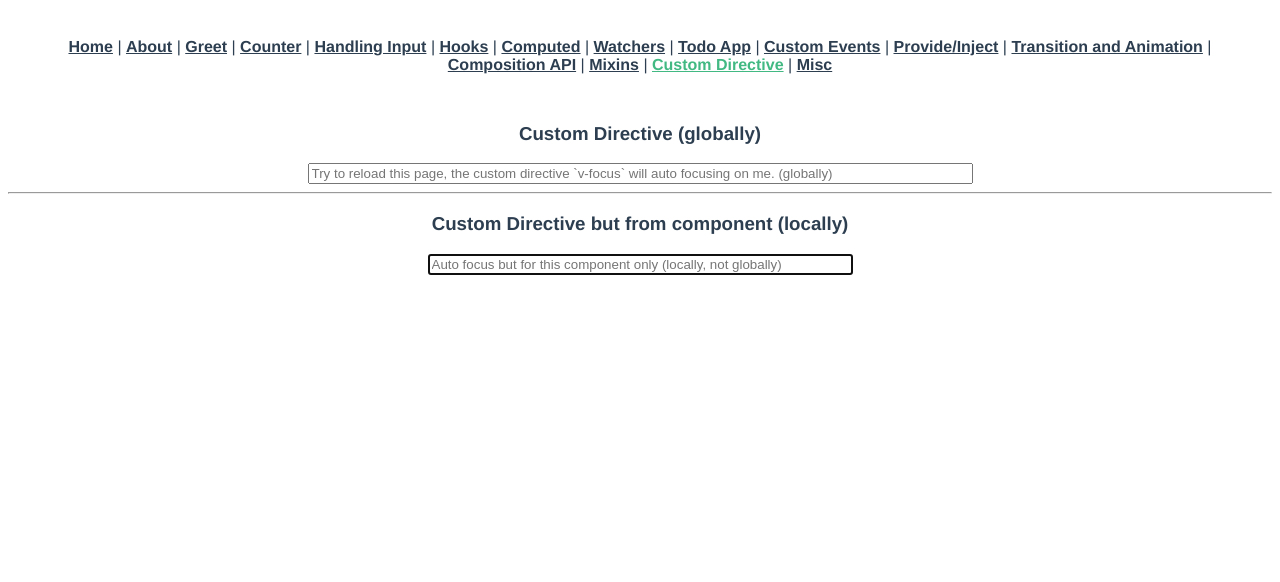
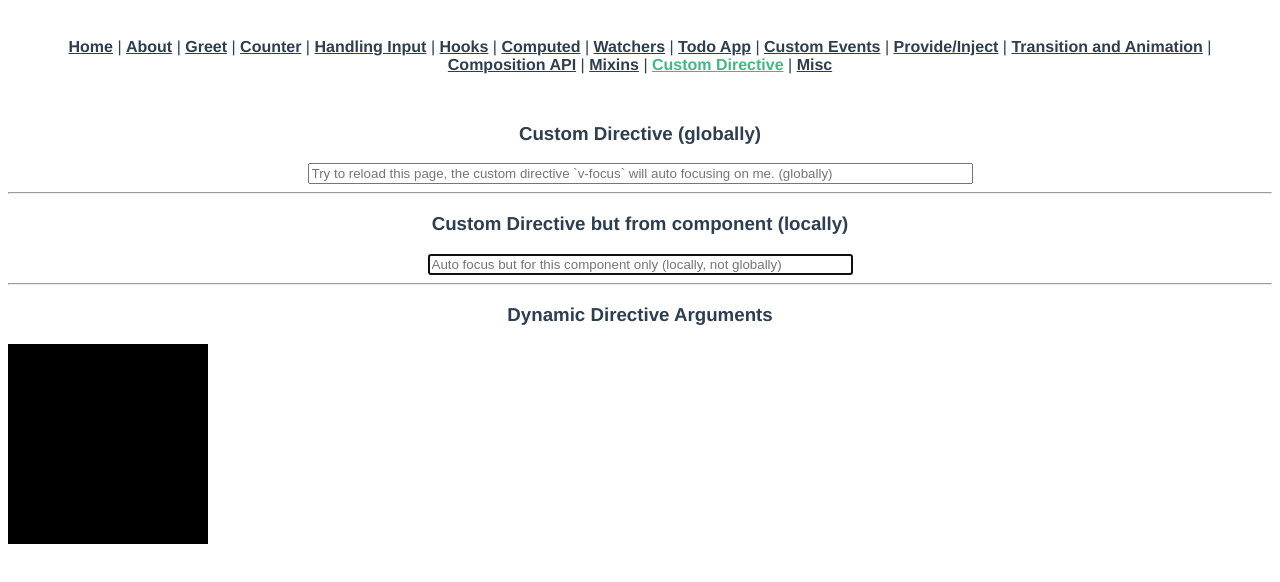
Before and after one commit to nor1c/vue-play, a Vue app: page /custom-directive in a window 1280 px wide. Shown: the top 582 px of the page. Built offline with nearby package versions, Linux system fonts and the light colour scheme.

Commit message:
dynamic directive arguments

```diff
--- a/src/views/CustomDirective.vue
+++ b/src/views/CustomDirective.vue
@@ -10,6 +10,12 @@
       <h3>Custom Directive but from component (locally)</h3>
       <input type="text" v-focus-locally placeholder="Auto focus but for this component only (locally, not globally)" size="50">
     </div>
+
+    <hr>
+    <div>
+      <h3>Dynamic Directive Arguments</h3>
+      <div v-bg-color="'black'" :style="{ width: '200px', height: '200px' }"></div>
+    </div>
   </div>
 </template>
 
@@ -20,7 +26,12 @@ export default {
       mounted(el) {
         el.focus()
       }
-    }
+    },
+    bgColor: {
+      mounted(el, binding) {
+        el.style.background = binding.value
+      }
+    },
   }
 }
 </script>
```
